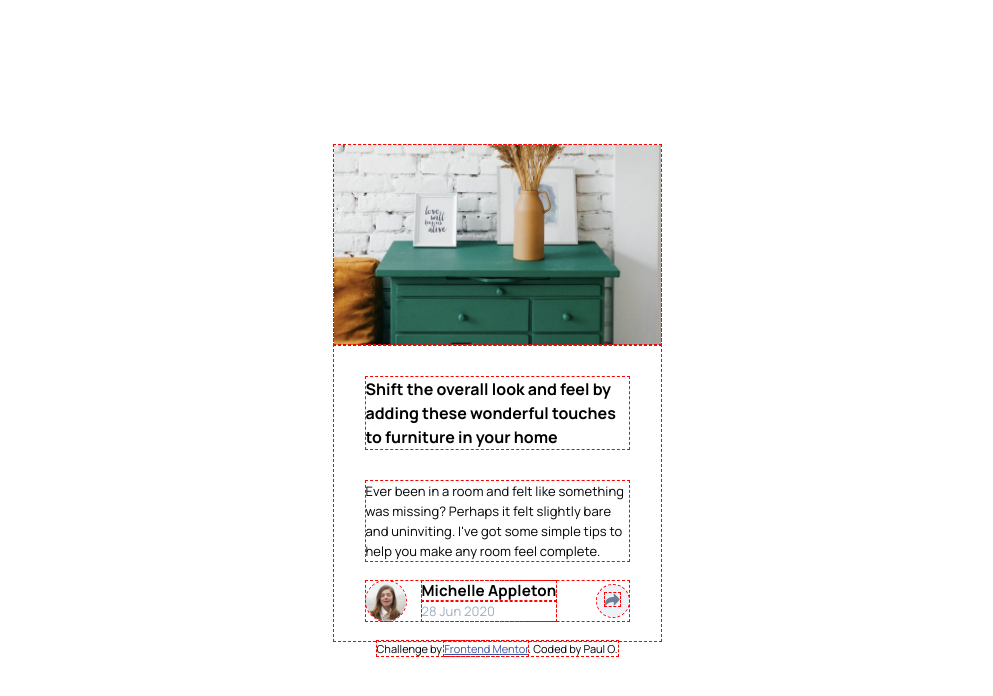
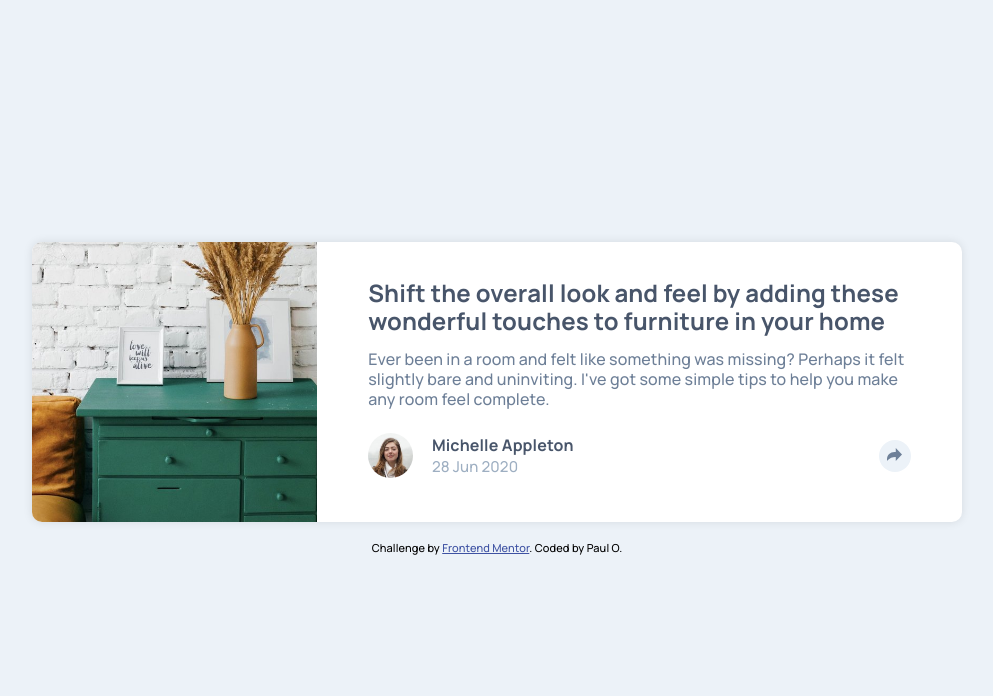
Before and after one commit to ePaulo/article-preview-component, a plain HTML site: page index.html in a window 1280 px wide. Shown: the whole page, without its empty margins (143-1136 px from the left). Drawn offline with Linux system fonts and the light colour scheme.

Commit message:
media query for desktop styling completed.

```diff
--- a/styles.css
+++ b/styles.css
@@ -4,7 +4,7 @@
   margin: 0;
   padding: 0;
   box-sizing: border-box;
-  outline: 1px dashed red;
+  /* outline: 1px dashed red; */
 }
 
 :root {
@@ -12,16 +12,23 @@
   --color-desaturated-dark-blue: hsl(214, 17%, 51%);
   --color-grayish-blue: hsl(212, 23%, 69%);
   --color-light-grayish-blue: hsl(210, 46%, 95%);
+  --color-white: hsl(0, 0%, 100%);
 }
 
 html {
-  font-size: 62.5%;
+  font-size: 62.5%; /* 1rem = 10px */
 }
 
 body {
   width: 100%;
   min-height: 100vh;
+  padding: 1%;
+  background-color: var(--color-light-grayish-blue);
   font-family: 'Manrope', sans-serif;
+  font-size: min(1.5rem, calc(1rem + 1vw));
+  font-weight: 500;
+  letter-spacing: 0.12px;
+  line-height: 2rem;
 
   display: flex;
   flex-direction: column;
@@ -29,48 +36,55 @@ body {
   align-items: center;
 }
 
+/* ===== MOBILE FIRST ===== */
+
 /* -- article container -- */
 article.container {
+  min-width: 327px;
+  max-width: 600px;
+  border-radius: 10px;
+  background-color: var(--color-white);
+  box-shadow: 0 0 10px 0 rgba(0, 0, 0, 0.1);
   display: flex;
   flex-direction: column;
   align-items: center;
 
   /* -- article image -- */
   div.image {
-    width: 327px;
-    height: 200px;
+    width: 100%;
+    min-width: 327px;
+    aspect-ratio: 3.35/2;
 
     img.furniture {
       width: 100%;
       height: 100%;
+      border-radius: 10px 10px 0 0;
       object-fit: cover;
+      object-position: center -16px;
     }
   }
 
   /* -- article content -- */
   div.content {
-    width: 327px;
+    max-width: 100%;
+    padding: 10% 10% 6%;
 
     h1.content-title {
-      width: 263px;
-      margin: 2em auto;
-      font-size: 1.6rem;
+      margin: 0 auto 1em;
+      color: var(--color-very-dark-blue);
+      font-size: min(2rem, calc(1.2rem + 1.3vw));
       font-weight: 700;
       line-height: 2.4rem;
     }
 
     p.content-text {
-      width: 263px;
-      margin: 0 auto;
-      font-size: 1.3rem;
-      line-height: 2rem;
+      margin: 0 auto 2.5em;
+      color: var(--color-desaturated-dark-blue);
       letter-spacing: 0.12px;
     }
 
     /* -- content author -- */
     section.content-author {
-      width: 263px;
-      margin: 2em auto;
       display: flex;
       align-items: center;
 
@@ -83,11 +97,8 @@ article.container {
 
       /* -- author details -- */
       div.author-details {
-        font-size: 1.3rem;
-        line-height: 2rem;
-        letter-spacing: 0.12px;
-
         h3.author-name {
+          color: var(--color-very-dark-blue);
           font-size: 'inherit';
           font-weight: 700;
         }
@@ -127,10 +138,72 @@ article.container {
 
 /* ======== footer ======== */
 footer.attribution {
-  font-size: 11px;
+  margin-top: 1.5em;
+  font-size: 1.1rem;
   text-align: center;
 
   a {
     color: hsl(228, 45%, 44%);
   }
 }
+
+/* ===== DESKTOP SECOND ===== */
+
+@media screen and (min-width: 760px) {
+  /* -- article container [desktop] -- */
+  article.container {
+    min-width: 730px;
+    max-width: 930px;
+    height: 280px;
+    flex-direction: row;
+
+    /* -- article image [desktop] -- */
+    div.image {
+      min-width: unset;
+      aspect-ratio: unset;
+      width: 285px;
+      height: 100%;
+
+      img.furniture {
+        border-radius: 10px 0 0 10px;
+        object-position: left;
+      }
+    }
+
+    /* -- article content [desktop] -- */
+    div.content {
+      max-width: unset;
+      width: calc(100% - 285px);
+      height: 100%;
+      padding: 4% 5.5%;
+
+      h1.content-title {
+        margin: 0 0 0.6em;
+        font-size: min(2.4rem, calc(1.4rem + 0.9vw));
+        line-height: 2.8rem;
+      }
+
+      p.content-text {
+        margin: 0 0 1.5em;
+        font-size: min(1.6rem, calc(0.9rem + 0.6vw));
+      }
+
+      /* -- content author [desktop] -- */
+      section.content-author {
+        img.author-avatar {
+          width: 4.5rem;
+          height: 4.5rem;
+          margin-right: 1.25em;
+        }
+
+        /* -- author details [desktop] -- */
+        div.author-details {
+          h3.author-name {
+            margin-bottom: 0.1em;
+            font-size: 1.6rem;
+          }
+        }
+      }
+    }
+  }
+}
```
